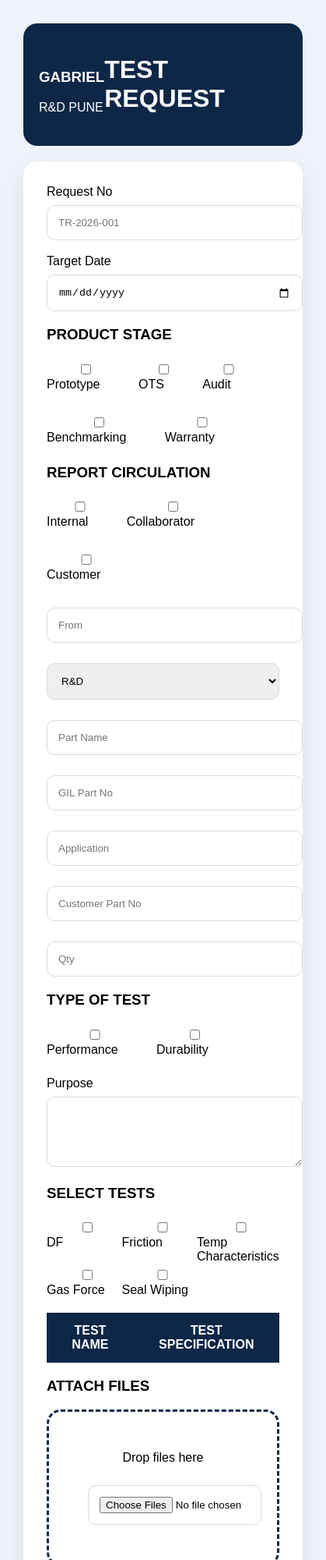
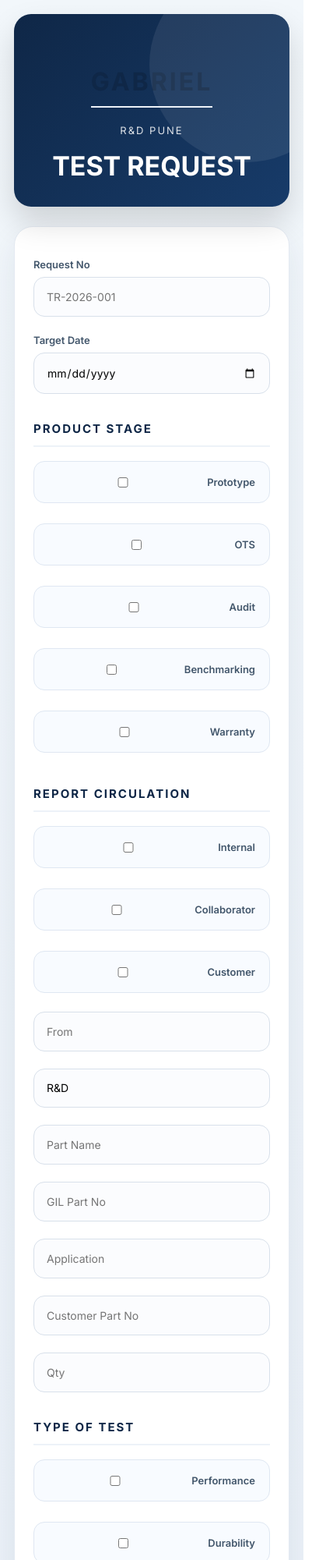
Before and after one commit to harshdespande/rnd, a plain HTML site: page index.html in a window 390 px wide. Shown: the top 2000 px of the page at 78% size, 419 px wide, since content can reach past the window. Drawn offline with Linux system fonts and the light colour scheme.

Commit message:
Refactor style.css with new design and layout

```diff
--- a/style.css
+++ b/style.css
@@ -1,24 +1,51 @@
+@import url('https://fonts.googleapis.com/css2?family=Inter:wght@300;400;500;600;700&display=swap');
+
+*{
+margin:0;
+padding:0;
+box-sizing:border-box;
+font-family:'Inter',sans-serif;
+}
+
 body{
 
-margin:0;
+background:
+linear-gradient(
+180deg,
+#f2f7fb,
+#e6edf6
+);
 
-background:#eef3fa;
+color:#243343;
 
-font-family:Arial;
+padding:40px;
 
 }
 
+
 .container{
 
-width:92%;
+max-width:1450px;
 
 margin:auto;
 
-padding:30px;
-
 }
 
+
 header{
+
+background:
+linear-gradient(
+135deg,
+#0f2747,
+#173b69
+);
+
+color:white;
+
+padding:32px 40px;
+
+border-radius:22px;
 
 display:flex;
 
@@ -26,154 +53,549 @@ justify-content:space-between;
 
 align-items:center;
 
-background:#0f2747;
+box-shadow:
+
+0 20px 40px
+rgba(0,0,0,.15);
+
+margin-bottom:25px;
+
+position:relative;
+
+overflow:hidden;
+
+}
+
+
+header::after{
+
+content:"";
+
+position:absolute;
+
+right:-70px;
+
+top:-60px;
+
+width:250px;
+
+height:250px;
+
+background:
+
+rgba(
+255,
+255,
+255,
+.08
+);
+
+border-radius:50%;
+
+}
+
+
+.logo h3{
+
+font-size:32px;
+
+letter-spacing:3px;
+
+}
+
+.logo span{
+
+opacity:.85;
+
+font-size:13px;
+
+letter-spacing:2px;
+
+}
+
+
+header h1{
+
+font-size:34px;
+
+font-weight:700;
+
+}
+
+
+.card{
+
+background:white;
+
+padding:40px;
+
+border-radius:24px;
+
+box-shadow:
+
+0 15px 40px
+rgba(18,38,63,.08);
+
+border:
+
+1px solid
+#e4eaf2;
+
+}
+
+
+h3{
+
+margin-top:35px;
+
+margin-bottom:18px;
+
+font-size:15px;
+
+letter-spacing:2px;
+
+color:#0f2747;
+
+padding-bottom:12px;
+
+border-bottom:
+
+2px solid
+#edf2f8;
+
+}
+
+
+.row,
+.grid{
+
+display:grid;
+
+gap:22px;
+
+margin-top:16px;
+
+}
+
+
+.row{
+
+grid-template-columns:
+
+1fr
+1fr;
+
+}
+
+
+.grid{
+
+grid-template-columns:
+
+repeat(
+2,
+1fr
+);
+
+}
+
+
+label{
+
+font-size:13px;
+
+font-weight:600;
+
+display:block;
+
+margin-bottom:8px;
+
+color:#42566b;
+
+}
+
+
+input,
+select,
+textarea{
+
+width:100%;
+
+padding:16px;
+
+background:
+
+#fbfcfe;
+
+border:
+
+1px solid
+#d8e0ea;
+
+border-radius:14px;
+
+outline:none;
+
+font-size:14px;
+
+transition:.25s;
+
+}
+
+
+input:focus,
+textarea:focus,
+select:focus{
+
+border-color:
+
+#0f2747;
+
+box-shadow:
+
+0 0 0 4px
+rgba(
+15,
+39,
+71,
+.08
+);
+
+background:white;
+
+}
+
+
+textarea{
+
+resize:vertical;
+
+min-height:120px;
+
+}
+
+
+.checks{
+
+display:grid;
+
+grid-template-columns:
+
+repeat(
+auto-fit,
+minmax(
+180px,
+1fr
+)
+
+);
+
+gap:18px;
+
+}
+
+
+.checks label{
+
+display:flex;
+
+align-items:center;
+
+gap:12px;
+
+padding:18px;
+
+background:
+
+#f8fbff;
+
+border:
+
+1px solid
+#dfe7f2;
+
+border-radius:14px;
+
+cursor:pointer;
+
+transition:.2s;
+
+}
+
+
+.checks label:hover{
+
+transform:
+
+translateY(
+-2px
+);
+
+border-color:
+
+#0f2747;
+
+}
+
+
+.tests{
+
+display:grid;
+
+grid-template-columns:
+
+repeat(
+3,
+1fr
+);
+
+gap:18px;
+
+margin-top:12px;
+
+}
+
+
+.tests label{
+
+padding:18px;
+
+background:
+
+#f5f9fd;
+
+border:
+
+1px solid
+#dce6f0;
+
+border-radius:14px;
+
+display:flex;
+
+align-items:center;
+
+gap:10px;
+
+cursor:pointer;
+
+}
+
+
+table{
+
+width:100%;
+
+margin-top:25px;
+
+border-collapse:separate;
+
+border-spacing:0;
+
+overflow:hidden;
+
+border-radius:18px;
+
+border:
+
+1px solid
+#dfe6ef;
+
+}
+
+
+th{
+
+background:
+
+linear-gradient(
+90deg,
+#0f2747,
+#194372
+);
 
 color:white;
 
-padding:20px;
+padding:18px;
+
+font-size:14px;
+
+letter-spacing:1px;
+
+}
+
+
+td{
+
+padding:18px;
+
+background:white;
+
+border-bottom:
+
+1px solid
+#edf1f7;
+
+}
+
+
+tbody tr:hover{
+
+background:
+
+#fafcff;
+
+}
+
+
+#drop{
+
+margin-top:18px;
+
+padding:60px;
+
+border:
+
+2px dashed
+#315a88;
 
 border-radius:18px;
+
+text-align:center;
+
+background:
+
+linear-gradient(
+180deg,
+#fafcff,
+#f1f7fd
+);
+
+transition:.3s;
+
+cursor:pointer;
+
+}
+
+
+#drop:hover{
+
+transform:
+
+translateY(
+-2px
+);
+
+border-color:
+
+#0f2747;
+
+}
+
+
+#drop input{
+
+margin-top:20px;
+
+background:none;
+
+border:none;
+
+}
+
+
+button{
+
+margin-top:35px;
+
+width:100%;
+
+padding:18px;
+
+border:none;
+
+border-radius:16px;
+
+font-size:16px;
+
+font-weight:700;
+
+cursor:pointer;
+
+background:
+
+linear-gradient(
+90deg,
+#0f2747,
+#21558e
+);
+
+color:white;
+
+transition:.3s;
+
+}
+
+
+button:hover{
+
+transform:
+
+translateY(
+-3px
+);
+
+box-shadow:
+
+0 15px 30px
+rgba(
+15,
+39,
+71,
+.25
+);
+
+}
+
+
+select{
+
+appearance:none;
+
+}
+
+
+@media(max-width:900px){
+
+.grid,
+.row,
+.tests{
+
+grid-template-columns:
+
+1fr;
+
+}
+
+header{
+
+flex-direction:column;
+
+gap:16px;
+
+text-align:center;
+
+}
+
+body{
+
+padding:18px;
 
 }
 
 .card{
 
-margin-top:20px;
-
-background:white;
-
-padding:30px;
-
-border-radius:18px;
-
-box-shadow:0 10px 30px rgba(0,0,0,.08);
-
-}
-
-.grid{
-
-display:grid;
-
-grid-template-columns:1fr 1fr;
-
-gap:18px;
-
-}
-
-.row{
-
-display:grid;
-
-grid-template-columns:1fr 1fr;
-
-gap:18px;
-
-}
-
-input,
-textarea,
-select{
-
-width:100%;
-
-padding:14px;
-
-margin-top:8px;
-
-border-radius:10px;
-
-border:1px solid #d8dbe2;
-
-}
-
-.checks{
-
-display:flex;
-
-gap:25px;
-
-flex-wrap:wrap;
-
-margin-bottom:25px;
-
-}
-
-.tests{
-
-display:grid;
-
-grid-template-columns:repeat(3,1fr);
-
-}
-
-table{
-
-width:100%;
-
-border-collapse:collapse;
-
-margin-top:20px;
-
-}
-
-th{
-
-background:#0f2747;
-
-color:white;
-
-padding:14px;
-
-}
-
-td{
-
-border:1px solid #ddd;
-
-padding:10px;
-
-}
-
-#drop{
-
-padding:50px;
-
-border:3px dashed #0f2747;
-
-text-align:center;
-
-border-radius:18px;
-
-margin-top:15px;
-
-}
-
-button{
-
-margin-top:30px;
-
-width:100%;
-
-padding:16px;
-
-border:none;
-
-background:#0f2747;
-
-color:white;
-
-font-size:18px;
-
-border-radius:12px;
-
-}
-
-@media(max-width:768px){
-
-.grid,
-.row{
-
-grid-template-columns:1fr;
+padding:24px;
 
 }
 
```
